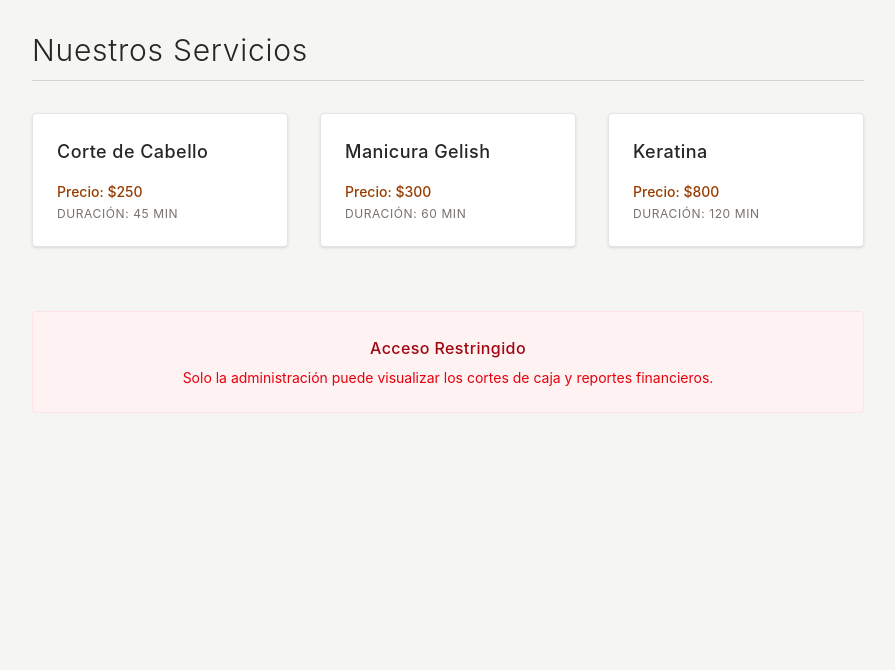
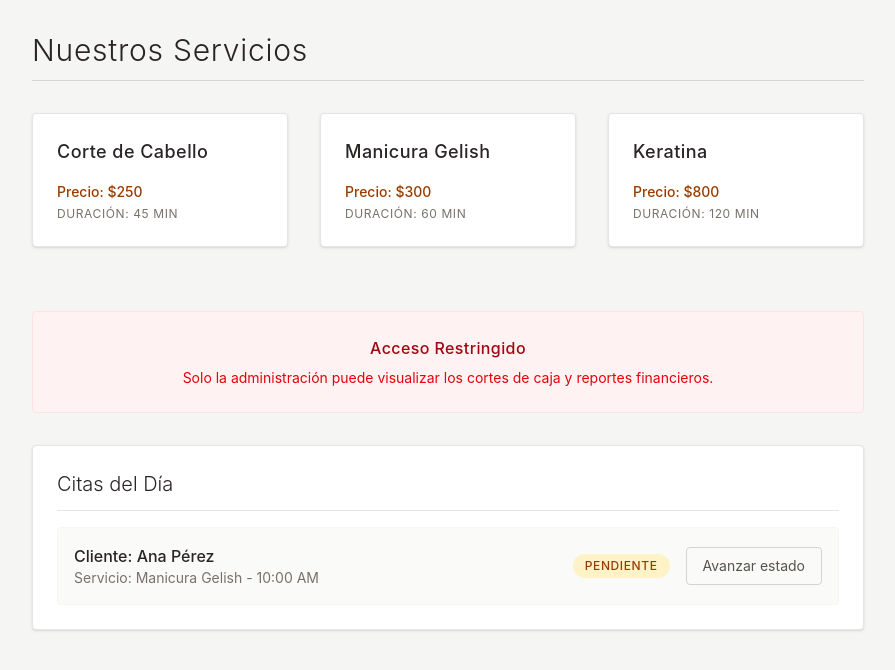
Before and after one commit to Georgina2615/salon, a React (Vite) app: page / in a window 1280 px wide. Shown: the top 670 px of the page, without its empty margins (192-1087 px from the left). Built offline with nearby package versions, Linux system fonts and the light colour scheme.

Commit message:
feat: se implemento el render props

```diff
--- a/src/App.jsx
+++ b/src/App.jsx
@@ -1,5 +1,6 @@
 import { ServicesContainer } from './examples/ServicesContainer'
 import { ProtectedFinancialReport } from './examples/FinancialReport'
+import { AppointmentsSection } from './examples/AppointmentsSection'
 
 function App() {
   return (
@@ -8,6 +9,8 @@ function App() {
 
       <div className="max-w-4xl mx-auto px-8">
         <ProtectedFinancialReport />
+        <AppointmentsSection />
+
       </div>
     </div>
   )
--- /dev/null
+++ b/src/components/AppointmentManager.jsx
@@ -0,0 +1,13 @@
+import { useState } from 'react';
+
+export const AppointmentManager = ({ render }) => {
+  const [status, setStatus] = useState('Pendiente');
+
+  const nextStatus = () => {
+    if (status === 'Pendiente') setStatus('En Curso');
+    else if (status === 'En Curso') setStatus('Finalizado');
+    else setStatus('Pendiente');
+  };
+
+  return render({ status, nextStatus });
+};
--- /dev/null
+++ b/src/examples/AppointmentsSection.jsx
@@ -0,0 +1,42 @@
+// src/examples/AppointmentsSection.jsx
+import { AppointmentManager } from "../components/AppointmentManager";
+
+export const AppointmentsSection = () => {
+  return (
+    <div className="bg-white p-6 rounded-sm shadow-sm border border-stone-200 mt-8">
+      <h3 className="text-xl font-light text-stone-800 border-b border-stone-200 pb-3 mb-4">
+        Citas del Día
+      </h3>
+
+      <div className="space-y-4">
+        {/* Render Prop */}
+        <AppointmentManager
+          render={({ status, nextStatus }) => (
+            <div className="flex items-center justify-between p-4 bg-stone-50 border border-stone-100 rounded-sm">
+              <div>
+                <p className="font-medium text-stone-800">Cliente: Ana Pérez</p>
+                <p className="text-sm text-stone-500">Servicio: Manicura Gelish - 10:00 AM</p>
+              </div>
+
+              <div className="flex items-center gap-4">
+                <span className={`px-3 py-1 text-xs font-medium uppercase tracking-wider rounded-full
+                  ${status === 'Pendiente' ? 'bg-amber-100 text-amber-800' :
+                    status === 'En Curso' ? 'bg-stone-200 text-stone-800' :
+                    'bg-green-100 text-green-800'}`}>
+                  {status}
+                </span>
+
+                <button
+                  onClick={nextStatus}
+                  className="text-sm px-4 py-2 border border-stone-300 text-stone-600 hover:bg-stone-200 transition-colors rounded-sm cursor-pointer"
+                >
+                  Avanzar estado
+                </button>
+              </div>
+            </div>
+          )}
+        />
+      </div>
+    </div>
+  );
+};
```
